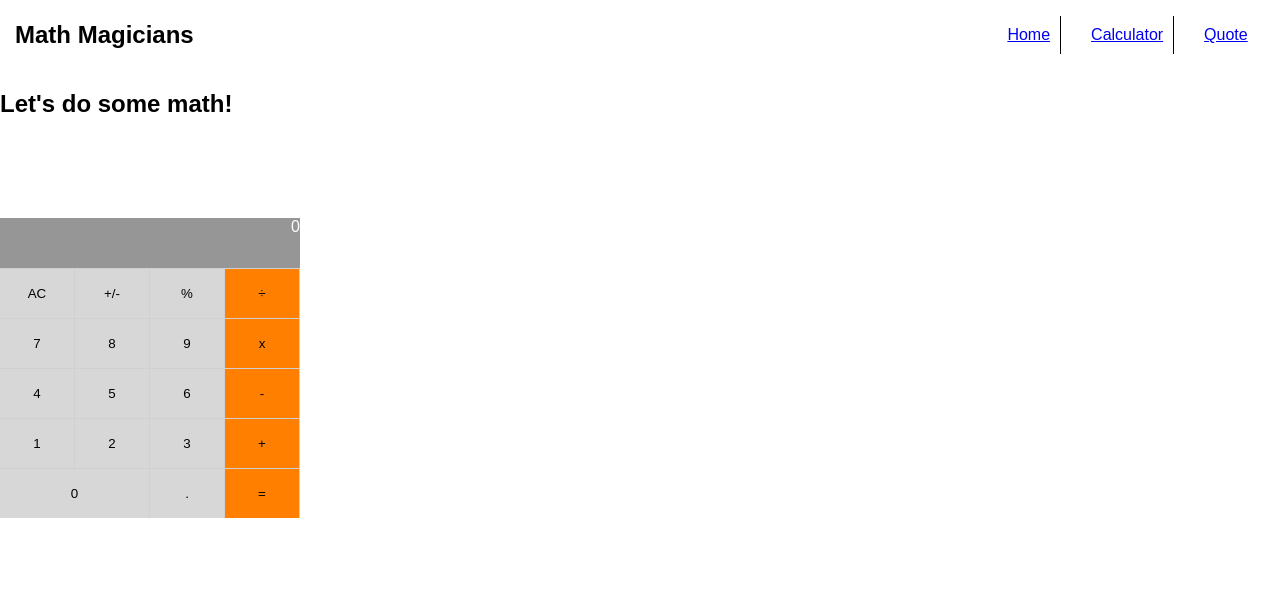
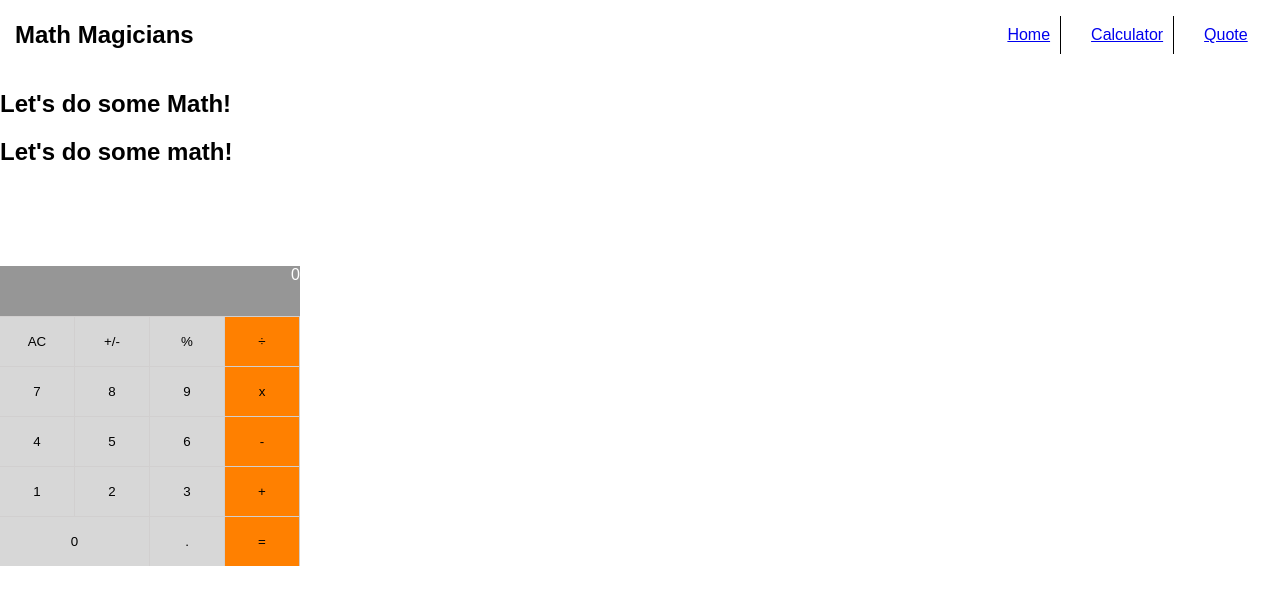
Before and after one commit to tsheporamantso/math-magicians, a React (Create React App) app: page /container in a window 1280 px wide. Shown: the top 604 px of the page. Built offline with nearby package versions, Linux system fonts and the light colour scheme.

Commit message:
Import Calc text component

```diff
--- a/src/App.js
+++ b/src/App.js
@@ -1,10 +1,10 @@
 import React from 'react';
 import { Route, Routes } from 'react-router-dom';
-import Calculator from './components/MyCalculator';
 import './App.css';
 import Home from './components/Home';
 import Navigation from './components/Navbar';
 import Quote from './components/Quote';
+import CalcText from './page/CalcText';
 
 function App() {
   return (
@@ -12,7 +12,7 @@ function App() {
       <Navigation />
       <Routes>
         <Route path="/" element={<Home />} />
-        <Route path="/container" element={<Calculator />} />
+        <Route path="/container" element={<CalcText />} />
         <Route path="/quote" element={<Quote />} />
       </Routes>
     </div>
```
